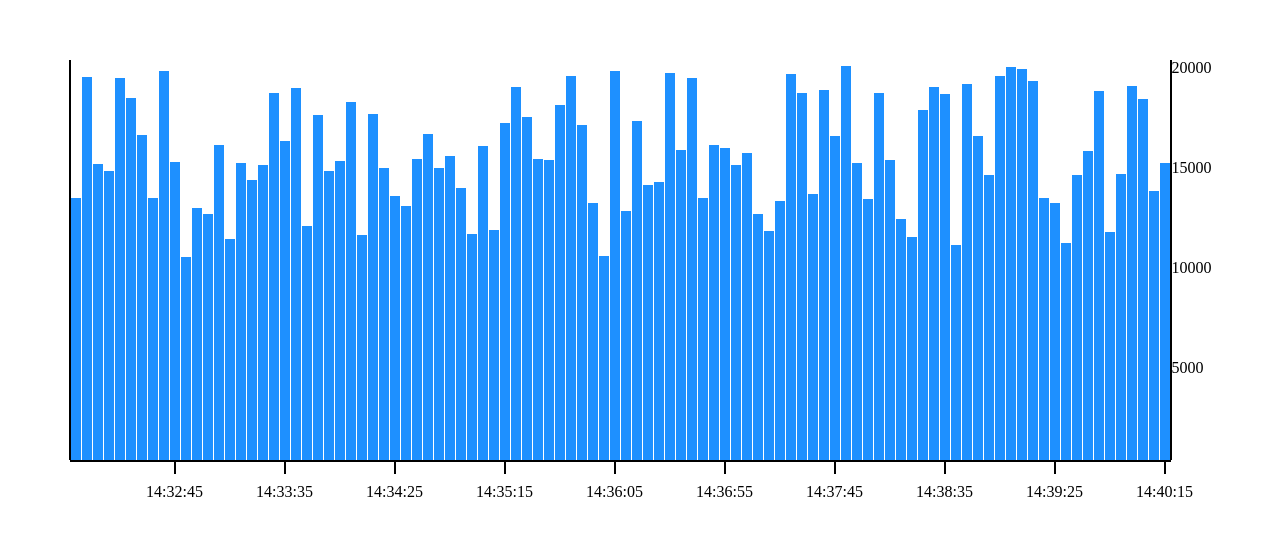
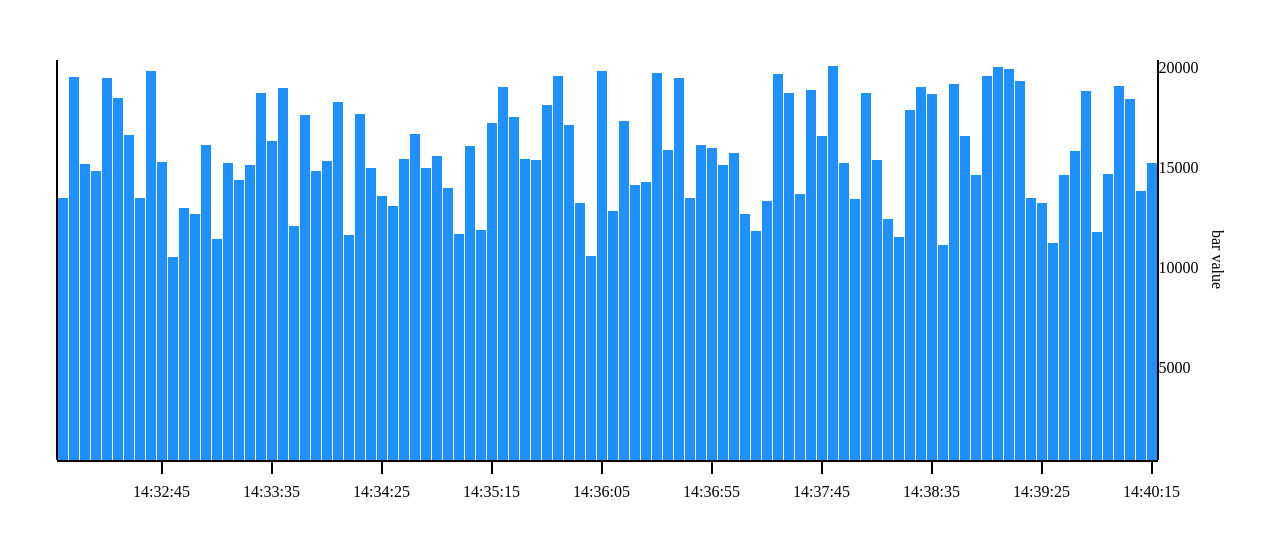
Before and after one commit to NEARworld/wanted-pre-onboarding-frontend-12th-w4, a React (Create React App) app: page / in a window 1280 px wide. Shown: the part 120-656 px from the top of the page. Built offline with nearby package versions, Linux system fonts and the light colour scheme.

Commit message:
feat: bar value 표시 텍스트 생성

```diff
--- a/src/components/BarValueIndicator.tsx
+++ b/src/components/BarValueIndicator.tsx
@@ -8,14 +8,24 @@ type Props = {
 
 export const BarValueIndicator: FC<Props> = ({ height, count, valueBarIndicatorCount }) => {
   return (
-    <div>
-      <div style={{ display: 'grid', height }}>
+    <div style={{ display: 'flex', height }}>
+      <div style={{ display: 'grid' }}>
         {Array.from({ length: valueBarIndicatorCount }).map((_, idx) => (
           <div key={idx} style={{}}>
             {(valueBarIndicatorCount - idx) * count}
           </div>
         ))}
       </div>
+      <div
+        style={{
+          marginLeft: '10px',
+          textAlign: 'center',
+          textOrientation: 'mixed',
+          writingMode: 'vertical-rl',
+        }}
+      >
+        bar value
+      </div>
     </div>
   );
 };
```
